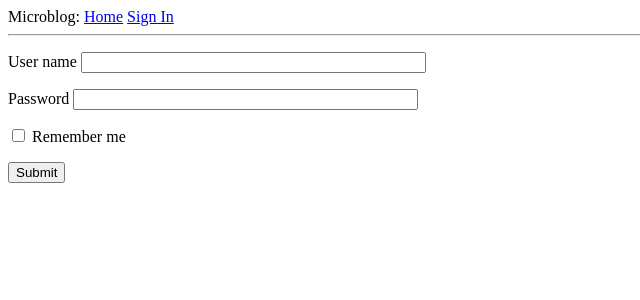
After one commit to isaac-friedman/flask_tutorial, a Flask app: template microblog/app/templates/login.html in a window 1280 px wide. The commit adds this page. Shown: the top 300 px of the page, without its empty margins (0-640 px from the left). Run offline with Flask 2, Linux system fonts and the light colour scheme; the template is opened without the code that fills it: most values are stand-ins (such as "Sample title", 1, 10 or a date in 2020); form fields are guessed from the names that the template uses; parts of the project's set-up code (start-up, migrations or seed data) failed here and were passed over.

Commit message:
Login form complete

```diff
--- a/microblog/app/forms.py
+++ b/microblog/app/forms.py
@@ -1,5 +1,5 @@
 from flask_wtf import FlaskForm
-from wtforms import StringField PasswordField BooleanField SubmitField
+from wtforms import StringField, PasswordField, BooleanField, SubmitField
 from wtforms.validators import DataRequired
 
 class LoginForm(FlaskForm):
--- a/microblog/app/routes.py
+++ b/microblog/app/routes.py
@@ -1,5 +1,6 @@
 from flask import render_template
 from app import app
+from app.forms import LoginForm
 
 @app.route('/')
 @app.route('/index')
@@ -16,3 +17,7 @@ def index():
         }
     ]
     return render_template('index.html', title='Home', user=user, posts=posts)
+@app.route('/login')
+def login():
+    form = LoginForm()
+    return render_template('login.html', title='Sign In', form=form)
--- a/microblog/app/templates/base.html
+++ b/microblog/app/templates/base.html
@@ -7,7 +7,12 @@
     {% endif %}
   </head>
   <body>
-    <div>Microblog: <a href="/index">Home</a></div>
+    <div>
+      Microblog:
+      <a href="/index">Home</a>
+      <a href="/login">Sign In</a>
+    </div>
+
     <hr>
     {% block content %}{% endblock %}
   </body>
--- /dev/null
+++ b/microblog/app/templates/login.html
@@ -0,0 +1,17 @@
+{% extends 'base.html' %}
+
+{% block content %}
+<form action="" action="post" nonvalidate>
+  {{form.hidden_tag()}}
+  <p>
+    {{form.user_name.label}}
+    {{form.user_name(size=40)}}
+  </p>
+   <p>
+       {{ form.password.label }}
+       {{ form.password(size=40) }}
+   </p>
+   <p>{{ form.remember_me() }} {{ form.remember_me.label }}</p>
+   <p>{{ form.submit() }}</p>
+</form>
+{% endblock %}
```
